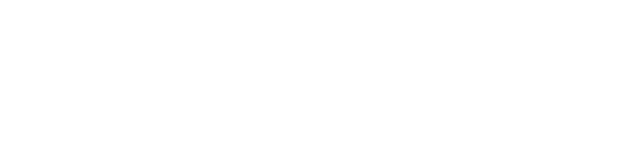
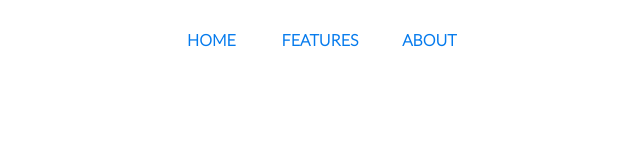
Before and after one commit to HYF-Class19/agile-development-loruki-group-3, a website: page pages/index.html in a window 1280 px wide. Shown: the top 160 px of the page, without its empty margins (319-959 px from the left). Drawn offline with Linux system fonts and the light colour scheme.

Commit message:
updatin index.html and styles.css

```diff
--- a/pages/index.html
+++ b/pages/index.html
@@ -4,7 +4,7 @@
     <meta charset="UTF-8" />
     <link rel="icon" type="image/svg+xml" href="./client/assets/favicon.ico" />
     <meta name="viewport" content="width=device-width, initial-scale=1.0" />
-    <link rel="stylesheet" href="styles/style.css" />
+    <link rel="stylesheet" href="/pages/styles/style.css" />
     <link
       rel="stylesheet"
       href="https://cdnjs.cloudflare.com/ajax/libs/font-awesome/5.15.1/css/all.min.css"
@@ -13,5 +13,16 @@
     />
     <title>project</title>
   </head>
-  <body></body>
+  <body>
+    <!-- ---------- NAVBAR START ---------- -->
+
+    <nav>
+      <a href="#">HOME</a>
+      <a href="#">FEATURES</a>
+      <a href="#">ABOUT</a>
+      <div id="indicator"></div>
+    </nav>
+
+    <!-- ---------- NAVBAR END ---------- -->
+  </body>
 </html>
--- a/pages/styles/style.css
+++ b/pages/styles/style.css
@@ -14,11 +14,17 @@
   padding: 0;
   margin: 0;
 }
-
+html {
+  width: 100%;
+  height: 4000px;
+}
 body {
   font-family: "Lato", sans-serif;
   color: #333;
   line-height: 1.6;
+  margin: 0;
+  background-color: --light-color;
+  overflow: hidden;
 }
 
 ul {
@@ -51,3 +57,27 @@ pre {
   color: #fff;
   padding: 10px;
 }
+/*---------- START NAVBAR ----------*/
+nav {
+  position: fixed;
+  top: 5%;
+  right: 0;
+  left: 0;
+  width: 319px;
+  display: table;
+  margin: 0 auto;
+  transform: translateY(-50%);
+}
+nav a {
+  position: relative;
+  width: 33.333%;
+  display: table-cell;
+  text-align: center;
+  color: var(--primary-color);
+  text-decoration: none;
+  font-weight: bold;
+  padding: 10px 20px;
+}
+nav a:hover {
+  color: var(--secondary-color);
+}
```
